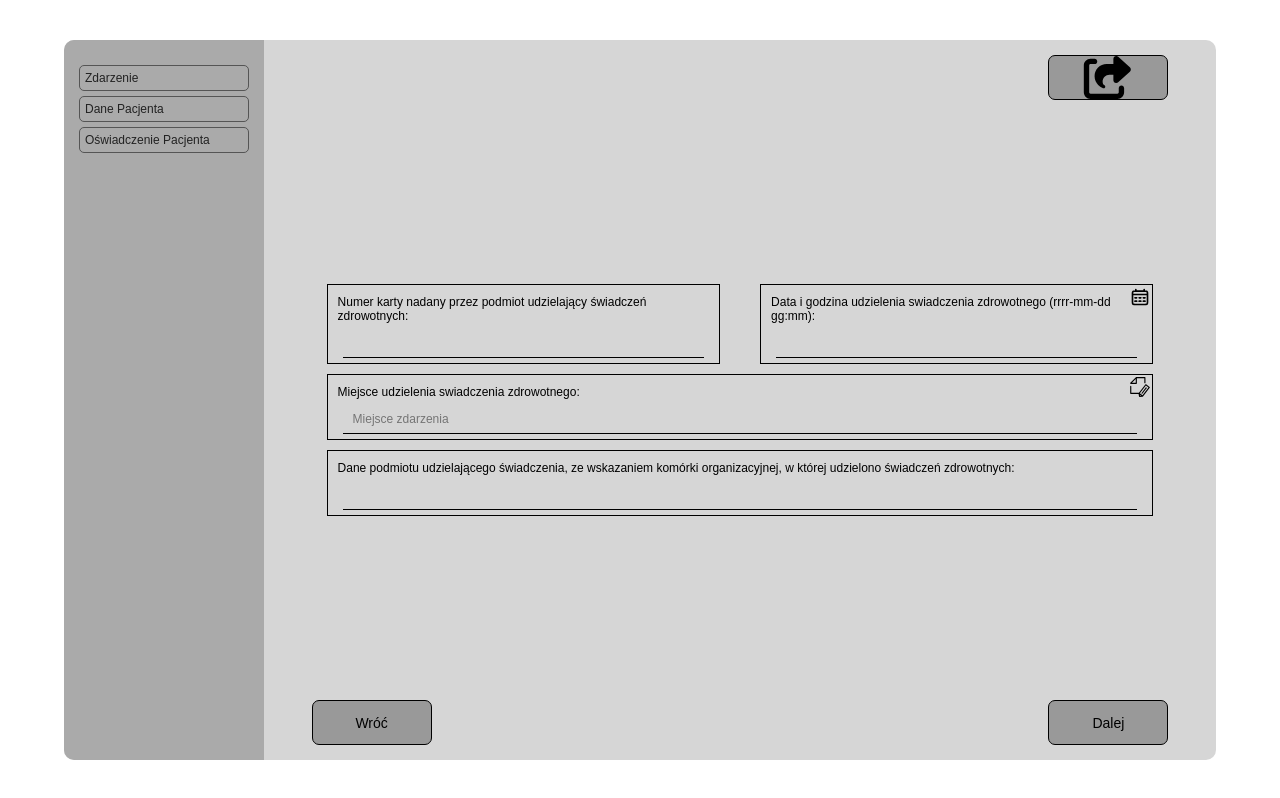
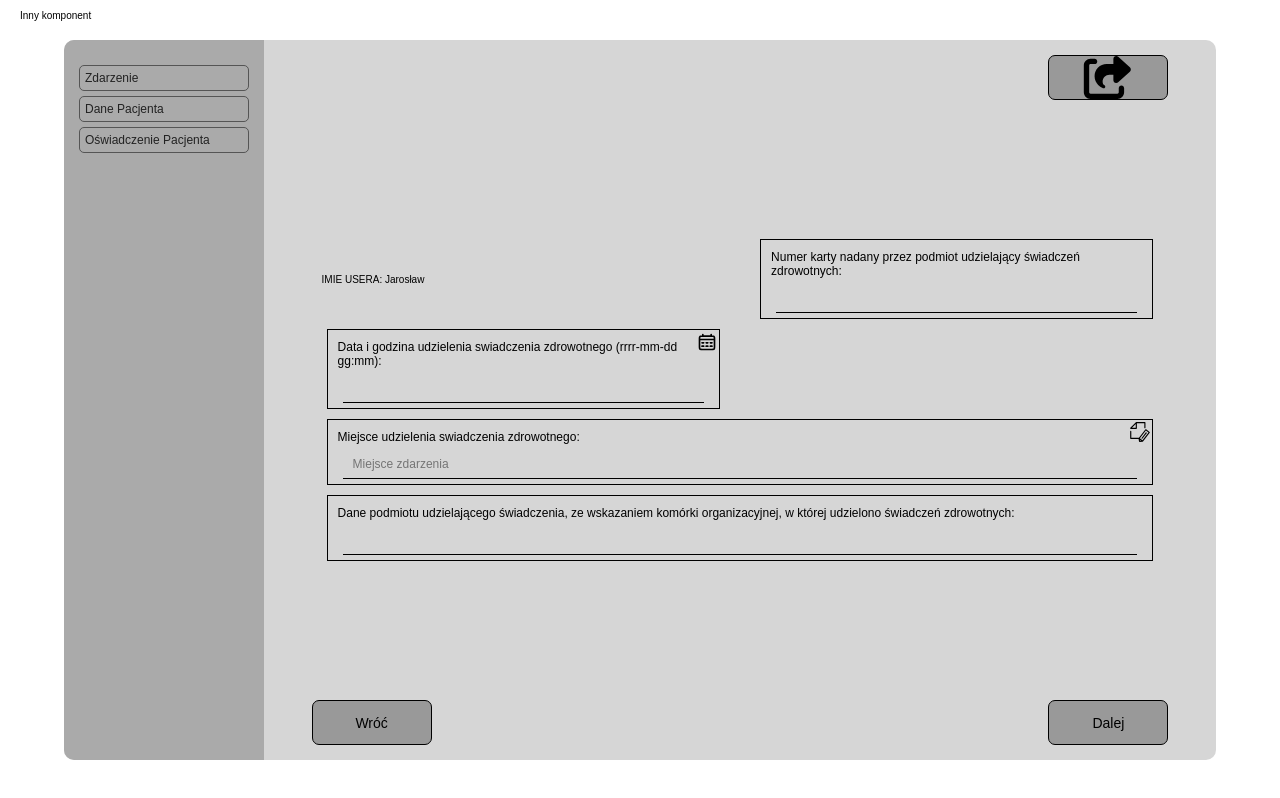
Before and after one commit to J-a-r-e-k/KMCR_Card, a React (Vite) app: page / in a window 1280 px wide. Built offline with nearby package versions, Linux system fonts and the light colour scheme.

Commit message:
add context

```diff
--- a/src/App.tsx
+++ b/src/App.tsx
@@ -5,6 +5,7 @@ import * as Yup from 'yup';
 import './App.scss';
 import Form from './Components/Section/Form/Form';
 import Nav from './Components/Section/Nav/Naw';
+import { AppProvider } from './context/AppContext';
 
 function App() {
   //regex
@@ -72,6 +73,8 @@ function App() {
   }
 
   return (
+    <div>
+    <AppProvider>
       <Formik
         initialValues={initialValues}
         validationSchema={validationSchema}
@@ -88,6 +91,9 @@ function App() {
           </form>
         )}
       </Formik>
+    </AppProvider>
+    <div>Inny komponent</div>
+    </div>
   );
 }
 
--- a/src/Components/Step/IncidentData/IncidentData.tsx
+++ b/src/Components/Step/IncidentData/IncidentData.tsx
@@ -1,9 +1,10 @@
 import Style from './IncidentData.module.scss';
-import { useState } from 'react';
+import { useContext, useState } from 'react';
 import { Field, useFormikContext, ErrorMessage } from 'formik';
 
 import AddForm from '../Icon/AddForm';
 import AddDate from '../Icon/AddDate';
+import { AppContext } from '../../../context/AppContext';
 
 const IncidentData = () => {
   const { setFieldValue } = useFormikContext();
@@ -15,10 +16,14 @@ const IncidentData = () => {
     setFieldValue('incidentDate', dateFormat);
   };
 
+  const appContext = useContext(AppContext)
+
+
+
   const address = () => {
     if (!addressField) return;
     return (
-      <>
+      <div>
         <div className={Style.address}>
           <label className={Style.contents}> miejscowość:</label>
           <Field className={Style.inputText} name="incidentCity" />
@@ -48,12 +53,13 @@ const IncidentData = () => {
             placeholder="mieszkanie"
           />
         </div>
-      </>
+      </div>
     );
   };
 
   return (
     <>
+      {"IMIE USERA: " +  appContext?.name}
       <div className={`${Style.wrapDiv}`}>
         <label className={Style.contents}>
           Numer karty nadany przez podmiot udzielający świadczeń zdrowotnych:
--- a/src/Components/Step/Statement/Statement.tsx
+++ b/src/Components/Step/Statement/Statement.tsx
@@ -1,11 +1,14 @@
 import Style from './Statement.module.scss';
 import AddDate from '../Icon/AddDate';
-import { useState } from 'react';
+import { useContext, useState } from 'react';
 import { Field, useFormikContext } from 'formik';
+import { AppContext } from '../../../context/AppContext';
 
 const Statement = () => {
   const { setFieldValue } = useFormikContext();
   const [wrapSignature, setWrapSignature] = useState(false);
+
+  const appContext = useContext(AppContext);
 
   //Panel Podpisu
   const signature = () => {
@@ -32,10 +35,13 @@ const Statement = () => {
     const dateFormat = `${day} / ${time.split('.')[0].slice(0, 5)}`;
     setFieldValue('patientRefusalDate', dateFormat);
   };
+
   return (
     <>
+
       <div className={Style.wrapDiv}>
         <h2 className={Style.title}>OŚWIADCZENIE PACJENTA</h2>
+        <input onChange={e => appContext?.setUserName(e.target.value)}/>
         <p className={Style.contents}>
           Poinformowany, świadomy możliwości bezpośredniego zagrożenia zdrowia i
           życia, nie wyrażam zgody na:
--- /dev/null
+++ b/src/context/AppContext.tsx
@@ -0,0 +1,21 @@
+import { createContext, useState } from "react";
+
+type AppContextProps = {
+    name: string;
+    setUserName: (name: string) => void
+}
+
+export const AppContext = createContext<AppContextProps | undefined>(undefined);
+
+export const AppProvider = ({children}: {children: React.ReactNode} ) => {
+    const [userName, setUserName] = useState('Jarosław')
+
+    // const [indicentData, setIncidentData] = useState({})
+
+    return <AppContext.Provider value={{
+        name: userName,
+        setUserName: setUserName
+    }}>
+        {children}
+    </AppContext.Provider>
+}
```
Lines whose indentation alone changed are shown as unchanged.
